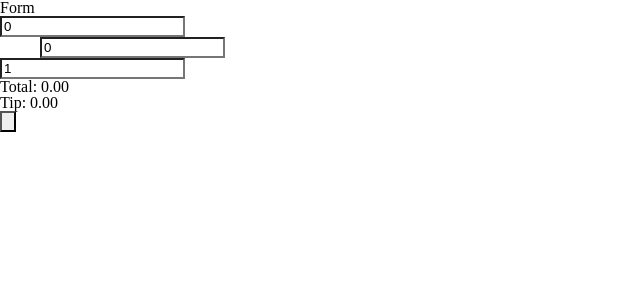
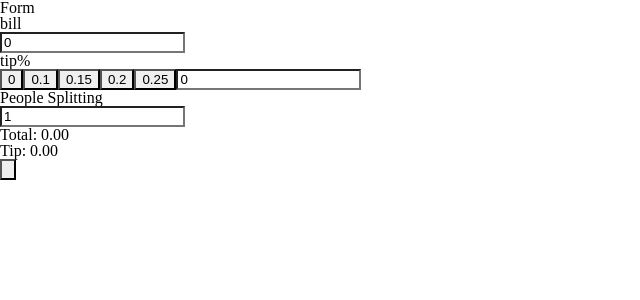
Before and after one commit to InstaClean/tipping-app, a React (Create React App) app: page / in a window 1280 px wide. Shown: the top 300 px of the page, without its empty margins (0-640 px from the left). Built offline with nearby package versions, Linux system fonts and the light colour scheme.

Commit message:
bill value now parsed as a float

```diff
--- a/src/App.js
+++ b/src/App.js
@@ -12,14 +12,22 @@ function App() {
   const [tipTotal, setTipTotal] = useState(0)
 
   const calculateTip = (bill, tip, split) => {
-    const tipPerPerson = (bill * tip) / split
+    const tipToPercent = tip / 100;
+    const tipPerPerson = (bill * tipToPercent) / split
     const dollars = tipPerPerson.toFixed(2)
     return dollars
   }
 
   const calculateTotal = (bill, tip, split) => {
-    const total = (bill + (bill * tip)) / split
-    const dollars = total.toFixed(2)
+    const billParse = parseFloat(bill)
+    const tipParse = parseFloat(tip)
+    const splitParse = parseFloat(split)
+
+    const tipToPercent = tipParse / 100
+    const totalPerPerson = (billParse + (billParse * tipToPercent)) / splitParse
+    console.log(billParse)
+    const dollars = totalPerPerson.toFixed(2)
+    console.log(dollars)
     return dollars
   }
 
@@ -35,6 +43,7 @@ function App() {
   useEffect(() => {
     setTotal(calculateTotal(bill, tip, split))
     setTipTotal(calculateTip(bill, tip, split))
+    console.log('effect')
   }, [bill, tip, split])
 
   return (
--- a/src/components/ButtonGroup.js
+++ b/src/components/ButtonGroup.js
@@ -5,11 +5,11 @@ export const ButtonGroup = (props) => {
 
     return (
         <div className="tip-buttons">
-            <input type="radio" value={0} onClick={({target}) => {setTip(target.value)}} />
-            <input type="radio" value={.1} onClick={({target}) => {setTip(target.value)}} />
-            <input type="radio" value={.15} onClick={({target}) => {setTip(target.value)}} />
-            <input type="radio" value={.2} onClick={({target}) => {setTip(target.value)}} />
-            <input type="radio" value={.25} onClick={({target}) => {setTip(target.value)}} />
+            <input type="button" value={0} onClick={({target}) => {setTip(target.value)}} />
+            <input type="button" value={.1} onClick={({target}) => {setTip(target.value)}} />
+            <input type="button" value={.15} onClick={({target}) => {setTip(target.value)}} />
+            <input type="button" value={.20} onClick={({target}) => {setTip(target.value)}} />
+            <input type="button" value={.25} onClick={({target}) => {setTip(target.value)}} />
             <input type="number" value={tip} onChange={({target}) => {setTip(target.value)}} />
         </div>
     )
--- a/src/components/CalculatorForm.js
+++ b/src/components/CalculatorForm.js
@@ -11,15 +11,18 @@ export const CalculatorForm = ({
 }) => {
     return (
         <form onChange={handleChange} >
-            <input  type="bill"
+            <p>bill</p>
+            <input  type="number"
                     value={bill}
                     onChange={({target}) => setBill(target.value)}
                     required />
-            <ButtonGroup    type="tip"
+            <p>tip%</p>
+            <ButtonGroup
                             tip={tip}
                             setTip={setTip}
                             required />
-            <input  type="split"
+            <p>People Splitting</p>
+            <input  type="number"
                     value={split}
                     onChange={({target}) => setSplit(target.value)}
                     required />
```
